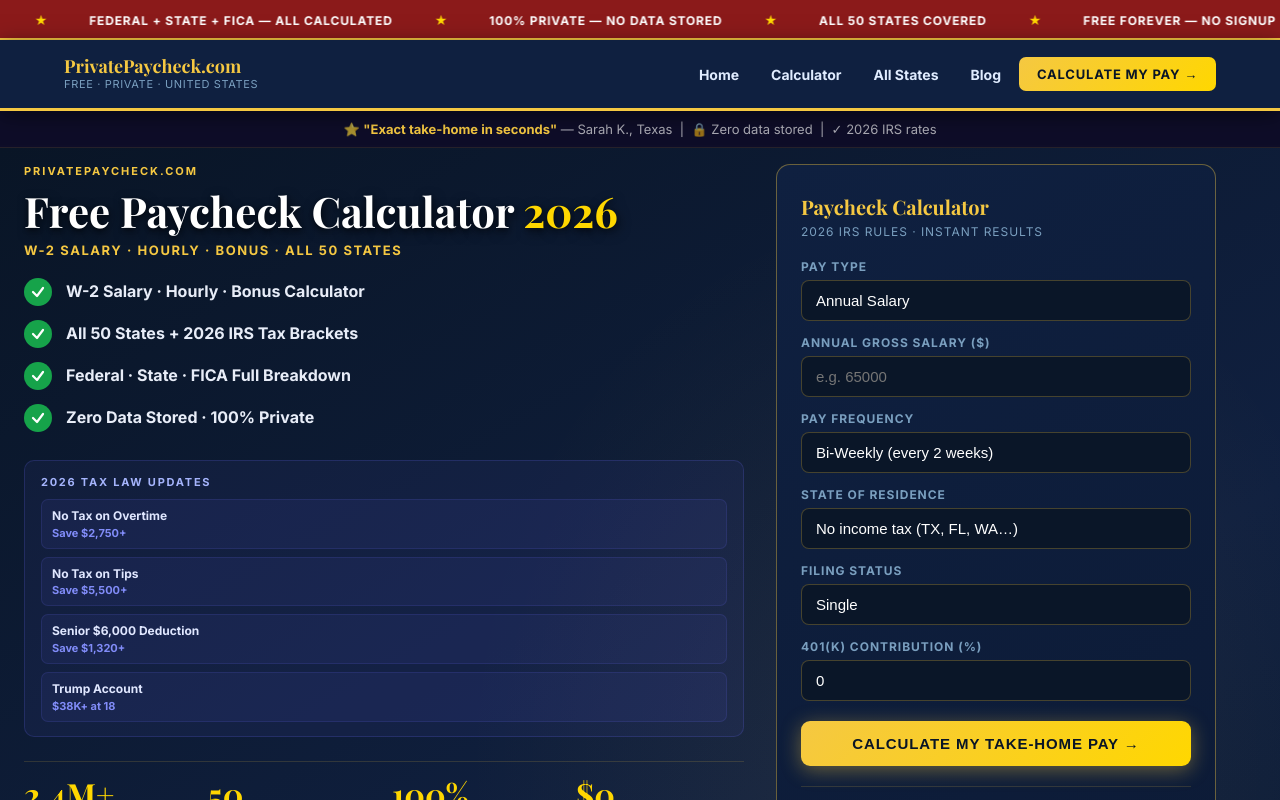
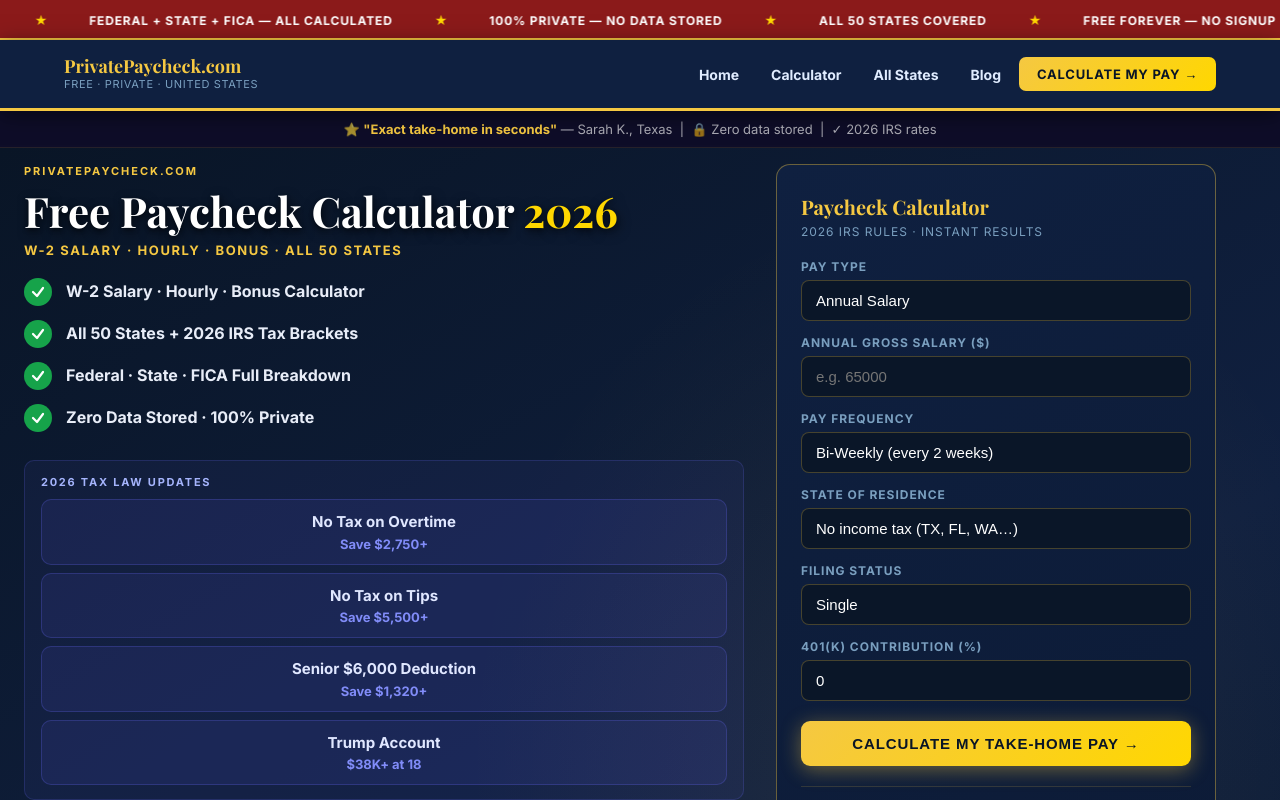
Before and after one commit to devqrcraft-ui/privatepaycheck, a Next.js app: page / in a window 1280 px wide. Shown: the top 800 px of the page. Built offline with nearby package versions, Linux system fonts and the light colour scheme.

Commit message:
fix: new law cards bigger text centered

```diff
--- a/src/app/home-client.tsx
+++ b/src/app/home-client.tsx
@@ -157,9 +157,9 @@ export default function HomeClient() {
                   ['Senior $6,000 Deduction','/senior-deduction-calculator','Save $1,320+'],
                   ['Trump Account','/trump-account-calculator','$38K+ at 18'],
                 ].map(([label, href, save]) => (
-                  <a key={href} href={href} style={{display:'block',background:'rgba(99,102,241,0.08)',border:'1px solid rgba(99,102,241,0.15)',borderRadius:7,padding:'8px 10px',textDecoration:'none'}}>
-                    <div style={{fontSize:12,fontWeight:700,color:'#e0e7ff',lineHeight:1.3,marginBottom:2}}>{label}</div>
-                    <div style={{fontSize:11,color:'#818cf8',fontWeight:600}}>{save}</div>
+                  <a key={href} href={href} style={{display:'block',background:'rgba(99,102,241,0.10)',border:'1px solid rgba(99,102,241,0.25)',borderRadius:10,padding:'12px 16px',textDecoration:'none',textAlign:'center'}}>
+                    <div style={{fontSize:15,fontWeight:700,color:'#e0e7ff',lineHeight:1.3,marginBottom:4}}>{label}</div>
+                    <div style={{fontSize:13,color:'#818cf8',fontWeight:700}}>{save}</div>
                   </a>
                 ))}
               </div>
```
